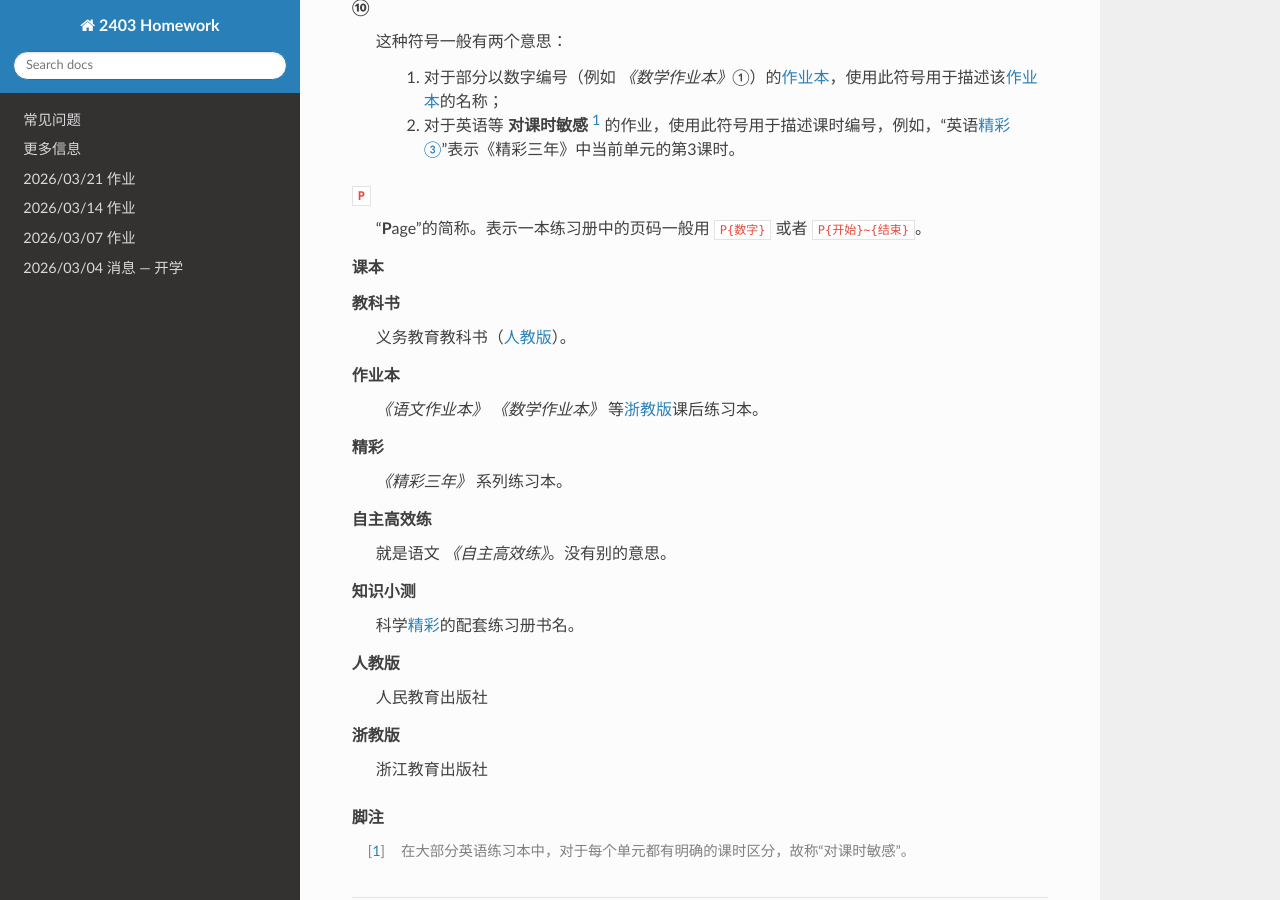
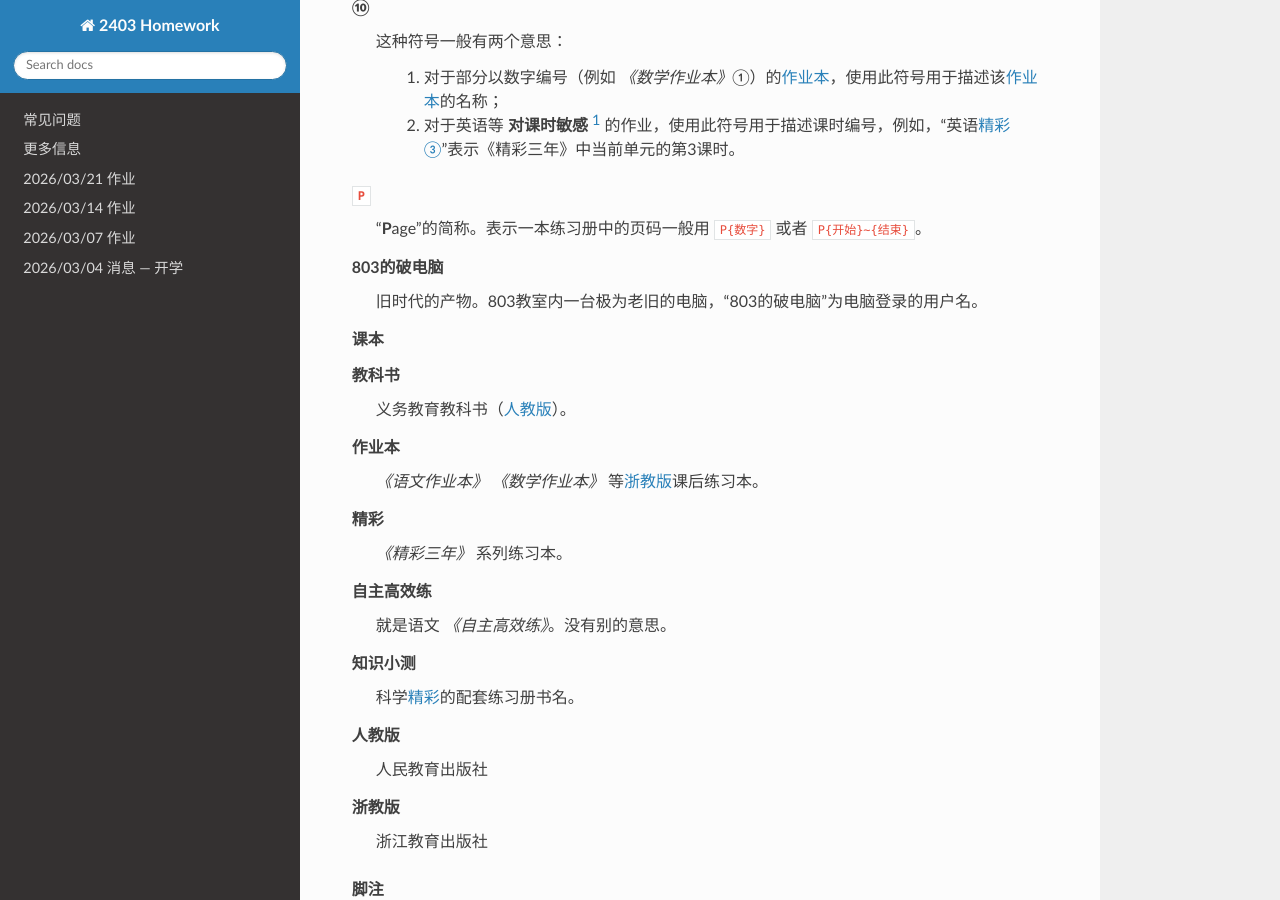
Before and after one commit to Sail-in-1024/2403-Homework, a Sphinx documentation site: the page built from docs/source/glossary.rst, in a window 1280 px wide and 900 px high, scrolled down 1012 px. Built offline with Sphinx 7.4.7 and the Read the Docs theme 3.1.0, drawn with Linux system fonts in a browser that asks for light colours.

Commit message:
更新 glossary.rst
添加“803的破电脑”描述

```diff
--- a/docs/source/glossary.rst
+++ b/docs/source/glossary.rst
@@ -49,6 +49,9 @@
    ``P``
       “\ **P**\ age”的简称。表示一本练习册中的页码一般用 ``P{数字}`` 或者 ``P{开始}~{结束}``。
 
+   803的破电脑
+      旧时代的产物。803教室内一台极为老旧的电脑，“803的破电脑”为电脑登录的用户名。
+
    课本
    教科书
       义务教育教科书（\ :term:`人教版`）。
```
